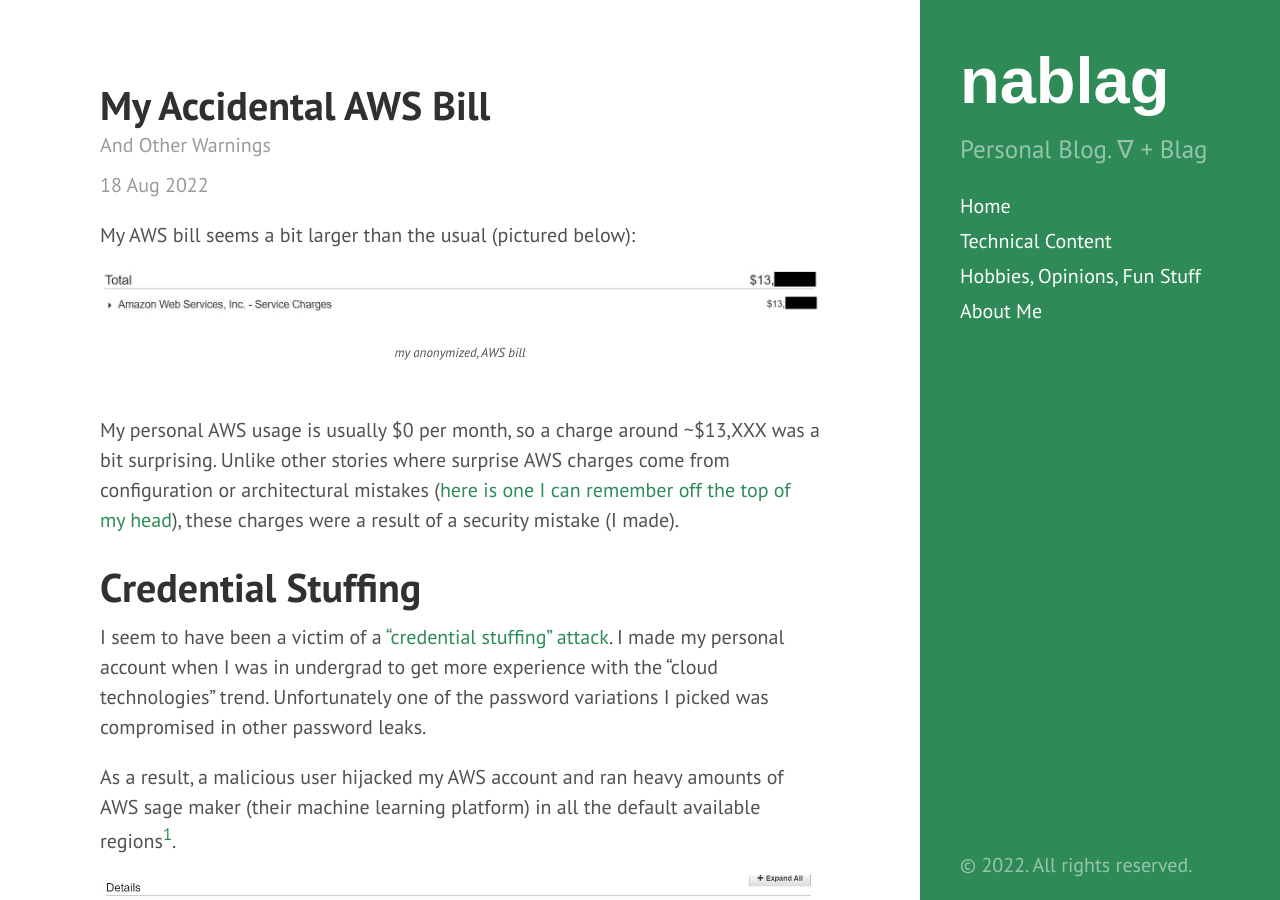
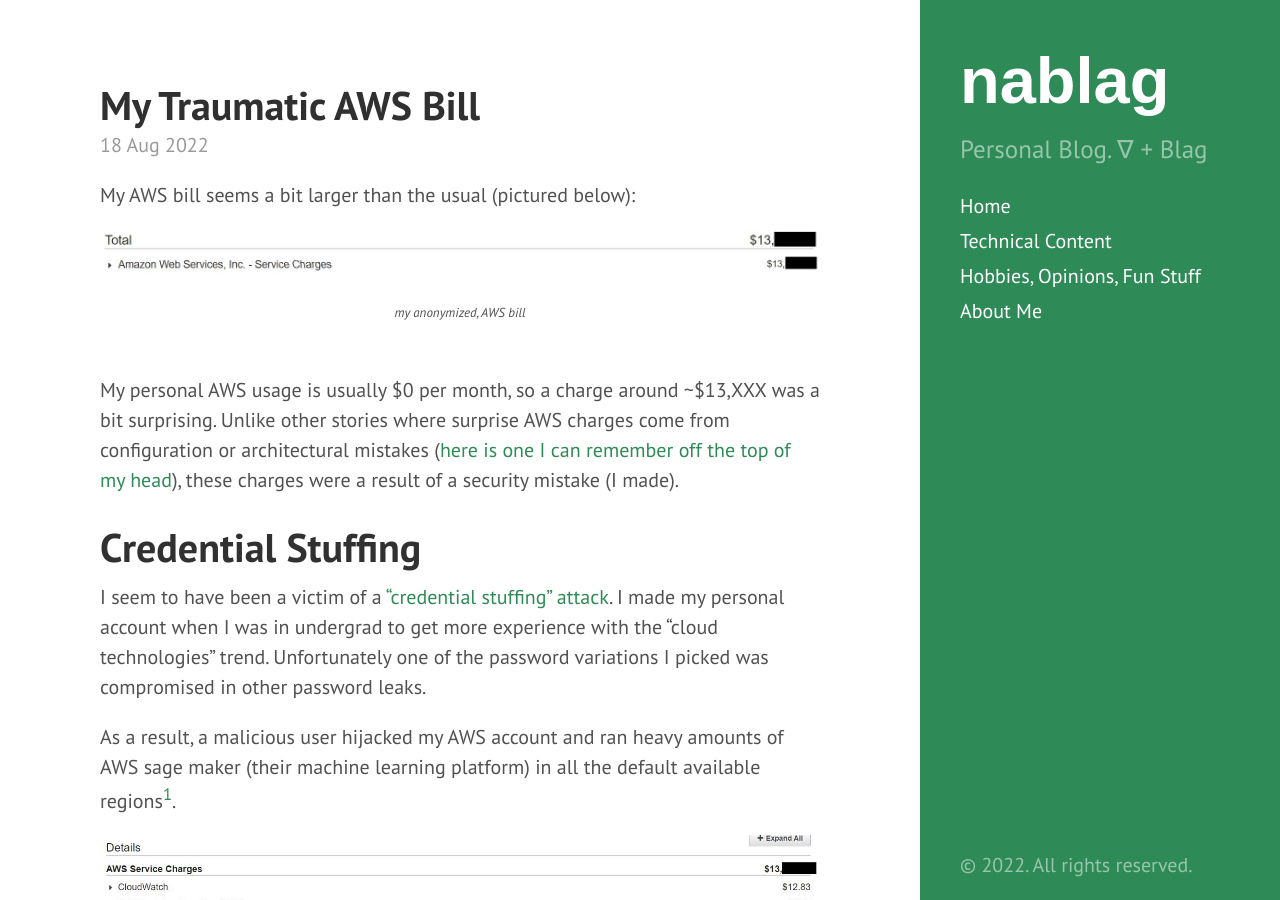
Before and after one commit to tedkim97/tedkim97.github.io, a Jekyll site: the page built from _posts/2022-08-18-traumatic_aws_bill.md, in a window 1280 px wide and 900 px high. Built offline with Jekyll 4.4.1, drawn with Linux system fonts in a browser that asks for light colours.

Commit message:
minor rewording of the title

```diff
--- a/_posts/2022-08-18-traumatic_aws_bill.md
+++ b/_posts/2022-08-18-traumatic_aws_bill.md
@@ -1,7 +1,6 @@
 ---
 layout: post
-title: My Accidental AWS Bill
-subtitle: And Other Warnings
+title: My Traumatic AWS Bill
 published: true
 enable_latex: false
 permalink: big_fat_aws_billing
```
